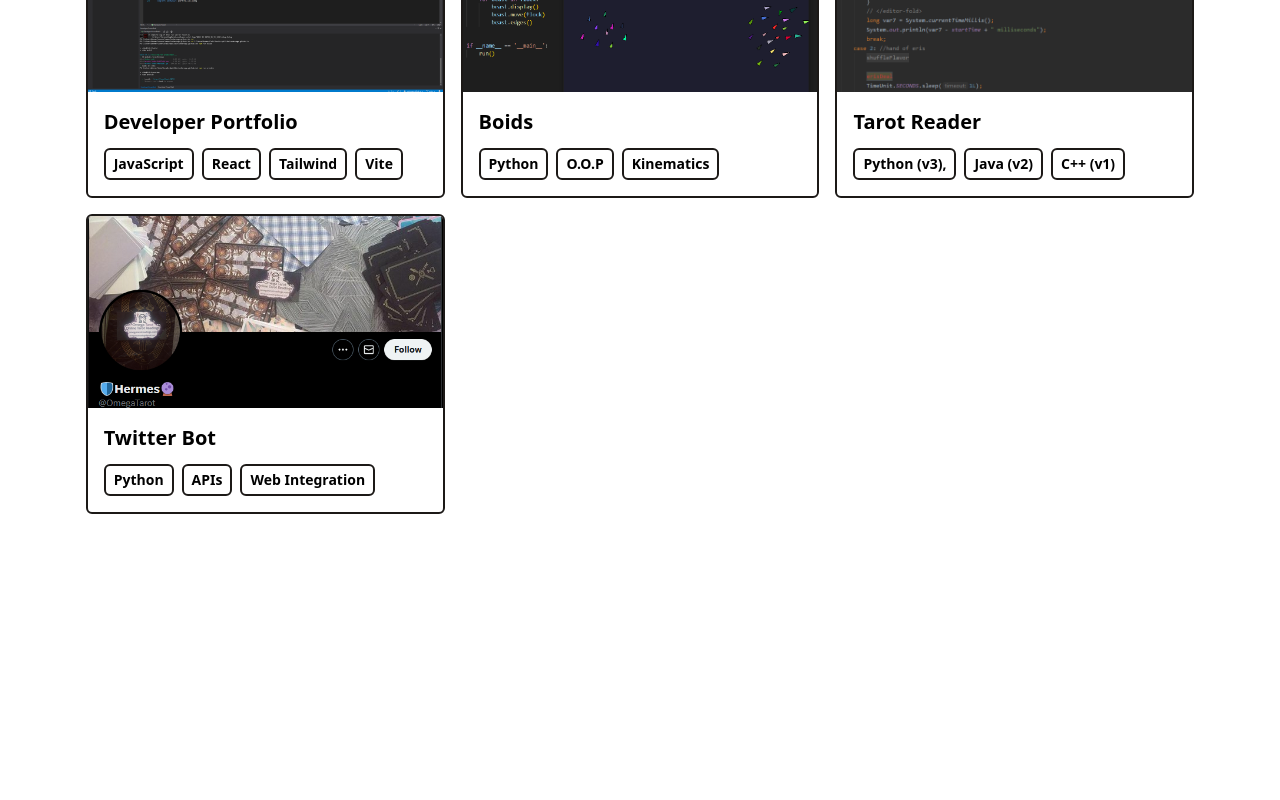
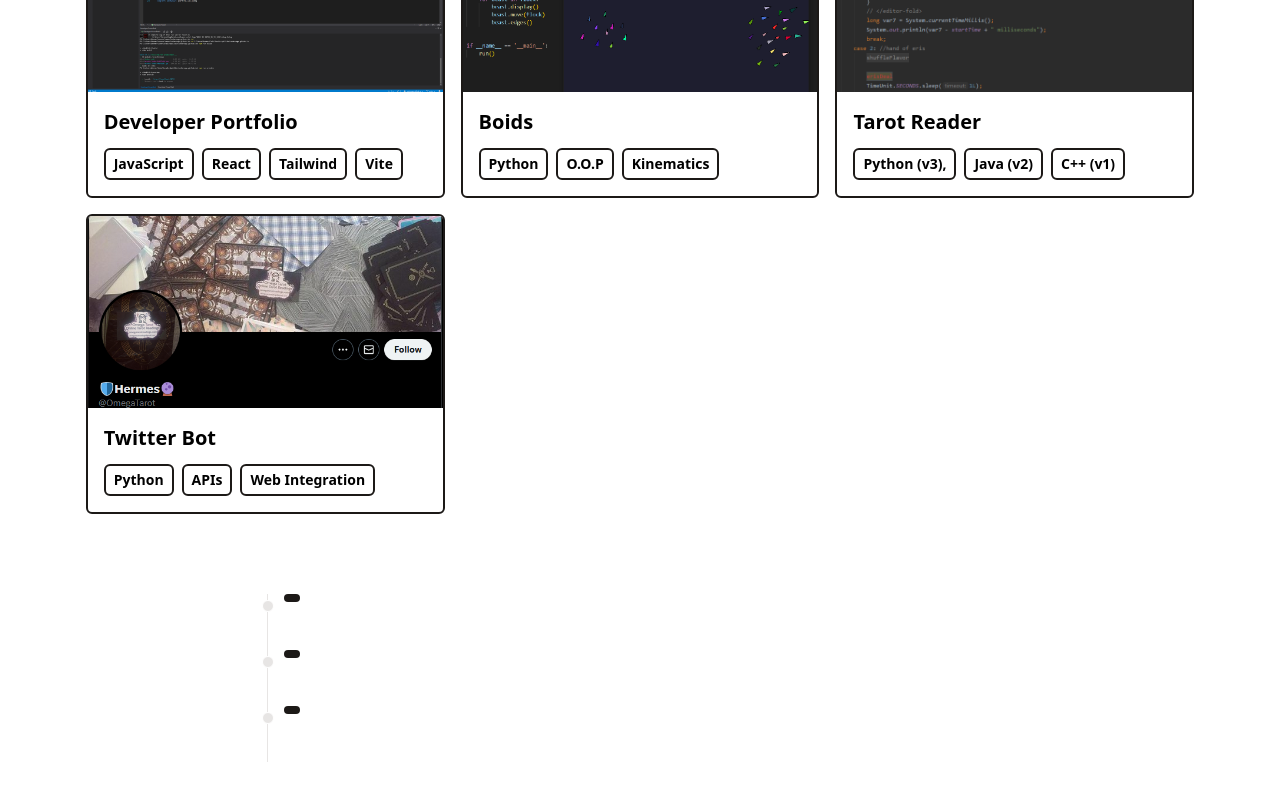
Before and after one commit to CedarSaga/CedarSaga.github.io, a React (Vite) app: page / in a window 1280 px wide. Shown: the part 374-1174 px from the top of the page. Before the commit the page ends 888 px from the top, so only its background shows below. Built offline with nearby package versions, Linux system fonts and the light colour scheme.

Commit message:
Started implementing Timeline

```diff
--- a/index.html
+++ b/index.html
@@ -1,6 +1,6 @@
 <!DOCTYPE html>
 <html lang="en">
-  <head>
+<head>
     <meta charset="UTF-8" />
     <link rel="icon" type="image/svg+xml" href="/vite.svg" />
     <meta name="viewport" content="width=device-width, initial-scale=1.0" />
@@ -9,9 +9,8 @@
     <link rel="preconnect" href="https://fonts.googleapis.com">
     <link rel="preconnect" href="https://fonts.gstatic.com" crossorigin>
     <link href="https://fonts.googleapis.com/css2?family=Inter:wght@300;400;500;600;700&display=swap" rel="stylesheet">
-    <link href="https://fonts.googleapis.com/css2?family=Inter:wght@400;500;600;700&display=swap" rel="stylesheet">
 
-  </head>
+</head>
   <body>
     <div id="root"></div>
     <script type="module" src="/src/main.jsx"></script>
--- a/src/App.jsx
+++ b/src/App.jsx
@@ -2,8 +2,8 @@ import React from "react";
 import Intro from "./components/intro";
 import Contact from "./components/contact";
 import Footer from "./components/footer";
-import Portfolio from "./components/portfolio";
-import Timeline from "./components/timeline";
+import Portfolio from "./components/Portfolio";
+import Timeline from "./components/Timeline";
 
 function App() {
 
--- /dev/null
+++ b/src/components/TimelineItem.jsx
@@ -0,0 +1,39 @@
+import React from 'react';
+
+function TimelineItem(year, title, duration, details) {
+    return (
+        <ol className="flex flex-col md:flex-row relative border-l
+        border-stone-200">
+            <li className="mb-10 ml-4">
+                <div className="absolute w-3 h-3 bg-stone-200 rounded-full mt-1.5
+                -left-1.5 border border-white" />
+
+                <p className="flex flex-wrap gap-4 flex-row items-center
+                justify-start text-xs md:text-sm">
+
+                    <span className="inline-block px-2 py-1 font-semibold
+                    text-white bg-stone-900 rounded-md">
+
+                    </span>
+
+                    <h3 className="text-lg font-semibold text-stone-900">
+
+                    </h3>
+
+                    <div className="my-1 text-sm font-normal leading-none
+                    text-stone-400">
+                        {duration}
+                    </div>
+
+                </p>
+
+                <p className="my-2 text-base font-normal text-stone-500">
+                    {details}
+                </p>
+            </li>
+        </ol>
+
+    )
+}
+
+export default TimelineItem;
--- a/src/components/portfolio.jsx
+++ b/src/components/portfolio.jsx
@@ -1,7 +1,7 @@
 /* eslint-disable react/jsx-key */
 import React from 'react';
 import portfolio from '../data/portfolio';
-import PortfolioItem from './portfolioItem';
+import PortfolioItem from './PortfolioItem';
 
 
 function Portfolio(){
@@ -11,14 +11,12 @@ function Portfolio(){
 
                 {portfolio.map(project => (
                     <PortfolioItem
-                        imgUrl = {project.imgUrl}
+                        imgUrl={project.imgUrl}
                         title={project.title}
                         stack={project.stack}
                         link={project.link}
                     />
                 ))}
-
-
             </div>
         </div>
     )
--- a/src/components/portfolioItem.jsx
+++ b/src/components/portfolioItem.jsx
@@ -1,7 +1,7 @@
 /* eslint-disable react/jsx-key */
 import React from 'react';
 
-function portfolioItem({title, imgUrl, stack, link}){
+function PortfolioItem({title, imgUrl, stack, link}){
     return(
         <div className="border-2 border-stone-900 rounded-md overflow-hidden">
             <img
@@ -24,4 +24,4 @@ function portfolioItem({title, imgUrl, stack, link}){
     )
 }
 
-export default portfolioItem;
+export default PortfolioItem;
--- a/src/components/timeline.jsx
+++ b/src/components/timeline.jsx
@@ -1,8 +1,27 @@
 import React from 'react';
+import timeline from '../data/timeline';
+import TimelineItem from './TimelineItem';
 
-function Timeline(){
-    return(
-        <div></div>
+
+function Timeline() {
+    return (
+        <div className="flex flex-col md:flex-row justify-center my-20">
+
+            <div className="w-full md:w-7/12">
+
+                {timeline.map(item => (
+                    <TimelineItem
+                        year={item.date}
+                        title={item.title}
+                        duration={item.duration}
+                        details={item.details}
+                    />
+                ))}
+
+            </div>
+
+
+        </div>
     )
 }
 
--- /dev/null
+++ b/src/data/timeline.js
@@ -0,0 +1,20 @@
+export default [
+    {
+        year: 'xxx',
+        title: 'xxx',
+        duration: 'xxx',
+        details: 'xxx'
+    },
+    {
+        year: 'xxx',
+        title: 'xxx',
+        duration: 'xxx',
+        details: 'xxx'
+    },
+    {
+        year: 'xxx',
+        title: 'xxx',
+        duration: 'xxx',
+        details: 'xxx'
+    }
+]
```
